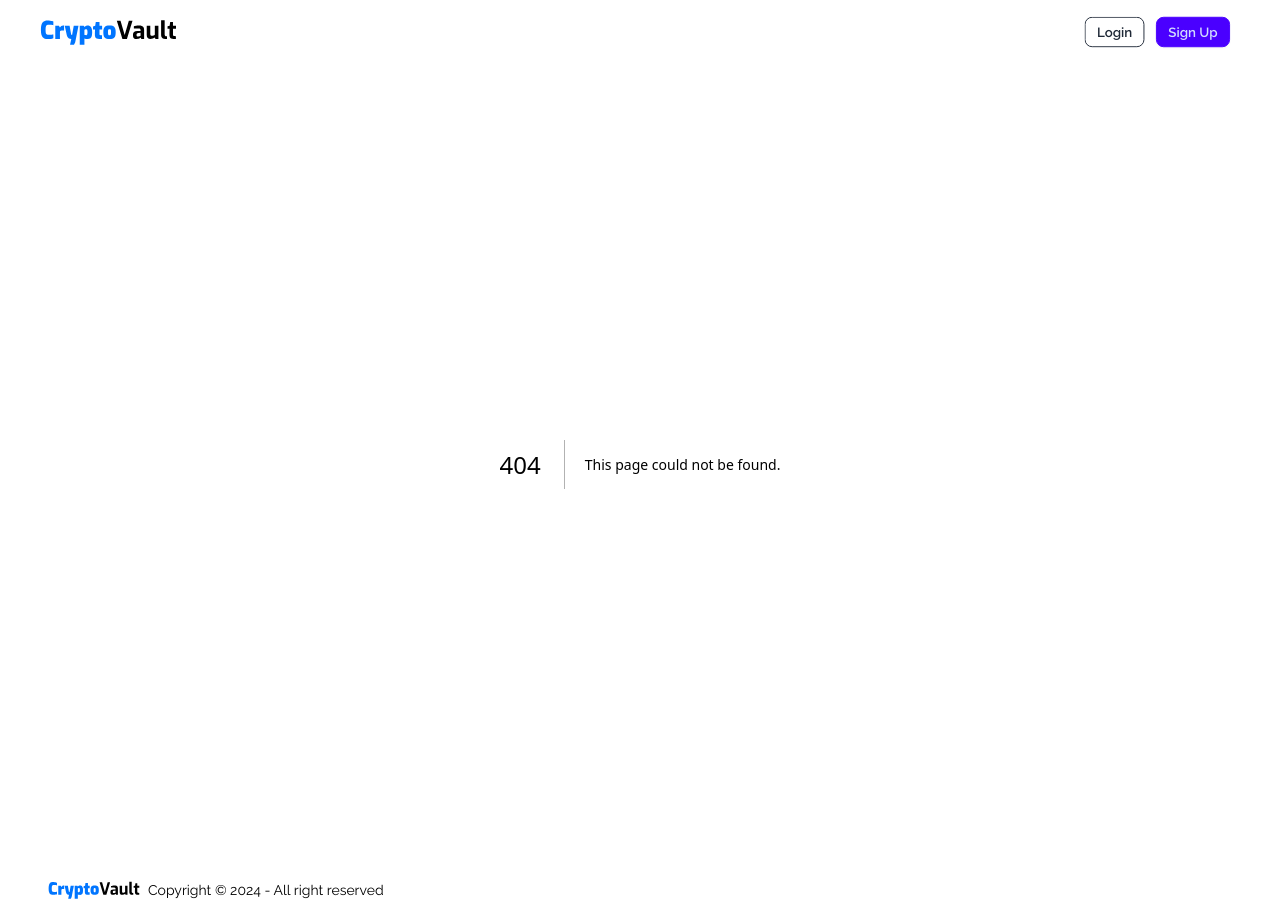
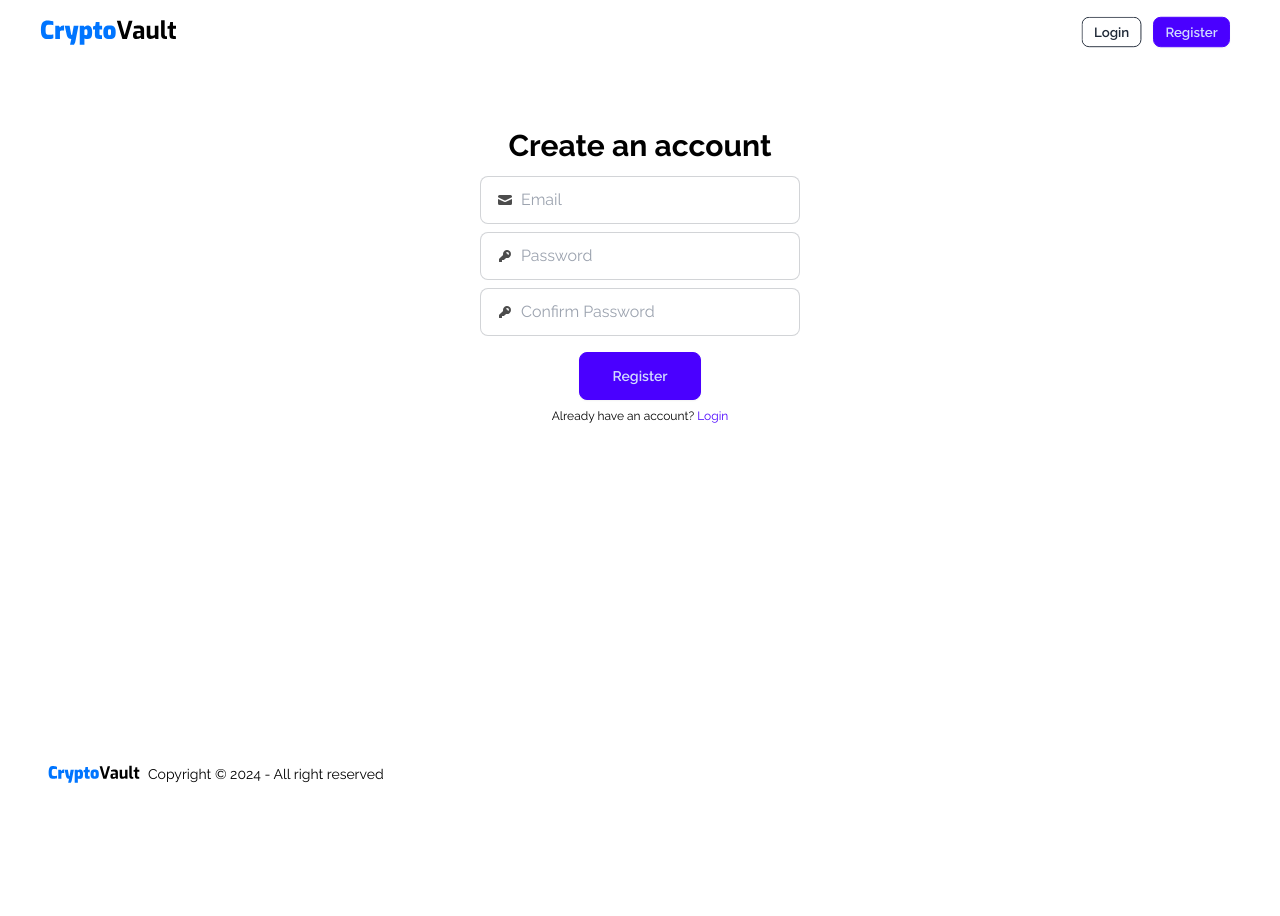
Before and after one commit to jakub-matusiak/crypto-vault, a Next.js app: page /register in a window 1280 px wide. Before the commit this address had no page. After the commit the page ends 800 px from the top, so only its background shows below. Built offline with nearby package versions, Linux system fonts and the light colour scheme.

Commit message:
feat: add register and login forms

```diff
--- /dev/null
+++ b/app/(auth)/login/page.tsx
@@ -0,0 +1,28 @@
+import Link from 'next/link';
+
+export default function Login() {
+  return (
+    <main className='flex-1 self-center'>
+      <div className='flex flex-col items-center w-80 mt-16'>
+        <h1 className='text-3xl font-bold text-center mb-3'>Login with email</h1>
+        <form action='' className='flex flex-col items-center w-full'>
+          <label className='input input-bordered flex items-center gap-2 mb-2 w-full'>
+            <svg xmlns='http://www.w3.org/2000/svg' viewBox='0 0 16 16' fill='currentColor' className='h-4 w-4 opacity-70'>
+              <path d='M2.5 3A1.5 1.5 0 0 0 1 4.5v.793c.026.009.051.02.076.032L7.674 8.51c.206.1.446.1.652 0l6.598-3.185A.755.755 0 0 1 15 5.293V4.5A1.5 1.5 0 0 0 13.5 3h-11Z' />
+              <path d='M15 6.954 8.978 9.86a2.25 2.25 0 0 1-1.956 0L1 6.954V11.5A1.5 1.5 0 0 0 2.5 13h11a1.5 1.5 0 0 0 1.5-1.5V6.954Z' />
+            </svg>
+            <input type='text' className='grow' placeholder='Email' required />
+          </label>
+          <label className='input input-bordered flex items-center gap-2 mb-4 w-full'>
+            <svg xmlns='http://www.w3.org/2000/svg' viewBox='0 0 16 16' fill='currentColor' className='h-4 w-4 opacity-70'>
+              <path fillRule='evenodd' d='M14 6a4 4 0 0 1-4.899 3.899l-1.955 1.955a.5.5 0 0 1-.353.146H5v1.5a.5.5 0 0 1-.5.5h-2a.5.5 0 0 1-.5-.5v-2.293a.5.5 0 0 1 .146-.353l3.955-3.955A4 4 0 1 1 14 6Zm-4-2a.75.75 0 0 0 0 1.5.5.5 0 0 1 .5.5.75.75 0 0 0 1.5 0 2 2 0 0 0-2-2Z' clipRule='evenodd' />
+            </svg>
+            <input type='password' className='grow' placeholder='Password' required />
+          </label>
+          <button type='submit' className='btn btn-primary px-8'>Login</button>
+        </form>
+        <p className='text-xs text-center mt-2'>Don&apos;t have an account yet? <Link href='/register' className='link link-hover text-primary'>Register</Link></p>
+      </div>
+    </main>
+  );
+}
--- /dev/null
+++ b/app/(auth)/register/page.tsx
@@ -0,0 +1,34 @@
+import Link from 'next/link';
+
+export default function Register() {
+  return (
+    <main className='flex-1 self-center'>
+      <div className='flex flex-col items-center w-80 mt-16'>
+        <h1 className='text-3xl font-bold text-center mb-3'>Create an account</h1>
+        <form action='' className='flex flex-col items-center w-full'>
+          <label className='input input-bordered flex items-center gap-2 mb-2 w-full'>
+            <svg xmlns='http://www.w3.org/2000/svg' viewBox='0 0 16 16' fill='currentColor' className='h-4 w-4 opacity-70'>
+              <path d='M2.5 3A1.5 1.5 0 0 0 1 4.5v.793c.026.009.051.02.076.032L7.674 8.51c.206.1.446.1.652 0l6.598-3.185A.755.755 0 0 1 15 5.293V4.5A1.5 1.5 0 0 0 13.5 3h-11Z' />
+              <path d='M15 6.954 8.978 9.86a2.25 2.25 0 0 1-1.956 0L1 6.954V11.5A1.5 1.5 0 0 0 2.5 13h11a1.5 1.5 0 0 0 1.5-1.5V6.954Z' />
+            </svg>
+            <input type='text' className='grow' placeholder='Email' required />
+          </label>
+          <label className='input input-bordered flex items-center gap-2 mb-2 w-full'>
+            <svg xmlns='http://www.w3.org/2000/svg' viewBox='0 0 16 16' fill='currentColor' className='h-4 w-4 opacity-70'>
+              <path fillRule='evenodd' d='M14 6a4 4 0 0 1-4.899 3.899l-1.955 1.955a.5.5 0 0 1-.353.146H5v1.5a.5.5 0 0 1-.5.5h-2a.5.5 0 0 1-.5-.5v-2.293a.5.5 0 0 1 .146-.353l3.955-3.955A4 4 0 1 1 14 6Zm-4-2a.75.75 0 0 0 0 1.5.5.5 0 0 1 .5.5.75.75 0 0 0 1.5 0 2 2 0 0 0-2-2Z' clipRule='evenodd' />
+            </svg>
+            <input type='password' className='grow' placeholder='Password' required />
+          </label>
+          <label className='input input-bordered flex items-center gap-2 mb-4 w-full'>
+            <svg xmlns='http://www.w3.org/2000/svg' viewBox='0 0 16 16' fill='currentColor' className='h-4 w-4 opacity-70'>
+              <path fillRule='evenodd' d='M14 6a4 4 0 0 1-4.899 3.899l-1.955 1.955a.5.5 0 0 1-.353.146H5v1.5a.5.5 0 0 1-.5.5h-2a.5.5 0 0 1-.5-.5v-2.293a.5.5 0 0 1 .146-.353l3.955-3.955A4 4 0 1 1 14 6Zm-4-2a.75.75 0 0 0 0 1.5.5.5 0 0 1 .5.5.75.75 0 0 0 1.5 0 2 2 0 0 0-2-2Z' clipRule='evenodd' />
+            </svg>
+            <input type='password' className='grow' placeholder='Confirm Password' required />
+          </label>
+          <button type='submit' className='btn btn-primary px-8'>Register</button>
+        </form>
+        <p className='text-xs text-center mt-2'>Already have an account? <Link href='/login' className='link link-hover text-primary'>Login</Link></p>
+      </div>
+    </main>
+  );
+}
--- a/app/components/Header.tsx
+++ b/app/components/Header.tsx
@@ -11,8 +11,8 @@
         </div>
         <div className='flex-none hidden sm:block'>
           <ul className='menu menu-horizontal px-1'>
-            <li><Link href='/' className='btn btn-sm btn-outline mx-1'>Login</Link></li>
-            <li><Link href='/' className='btn btn-sm btn-primary mx-1'>Sign Up</Link></li>
+            <li><Link href='/login' className='btn btn-sm btn-outline mx-1'>Login</Link></li>
+            <li><Link href='/register' className='btn btn-sm btn-primary mx-1'>Register</Link></li>
           </ul>
         </div>
         <div className='flex-none sm:hidden'>
--- a/app/layout.tsx
+++ b/app/layout.tsx
@@ -18,7 +18,7 @@
 }>) {
   return (
     <html lang='en'>
-      <body className={`${raleway.className} container mx-auto px-2 md:px-8`}>
+      <body className={`${raleway.className} flex flex-col container mx-auto px-2 md:px-8 min-h-svh`}>
         <Header />
 
         {children}
```
